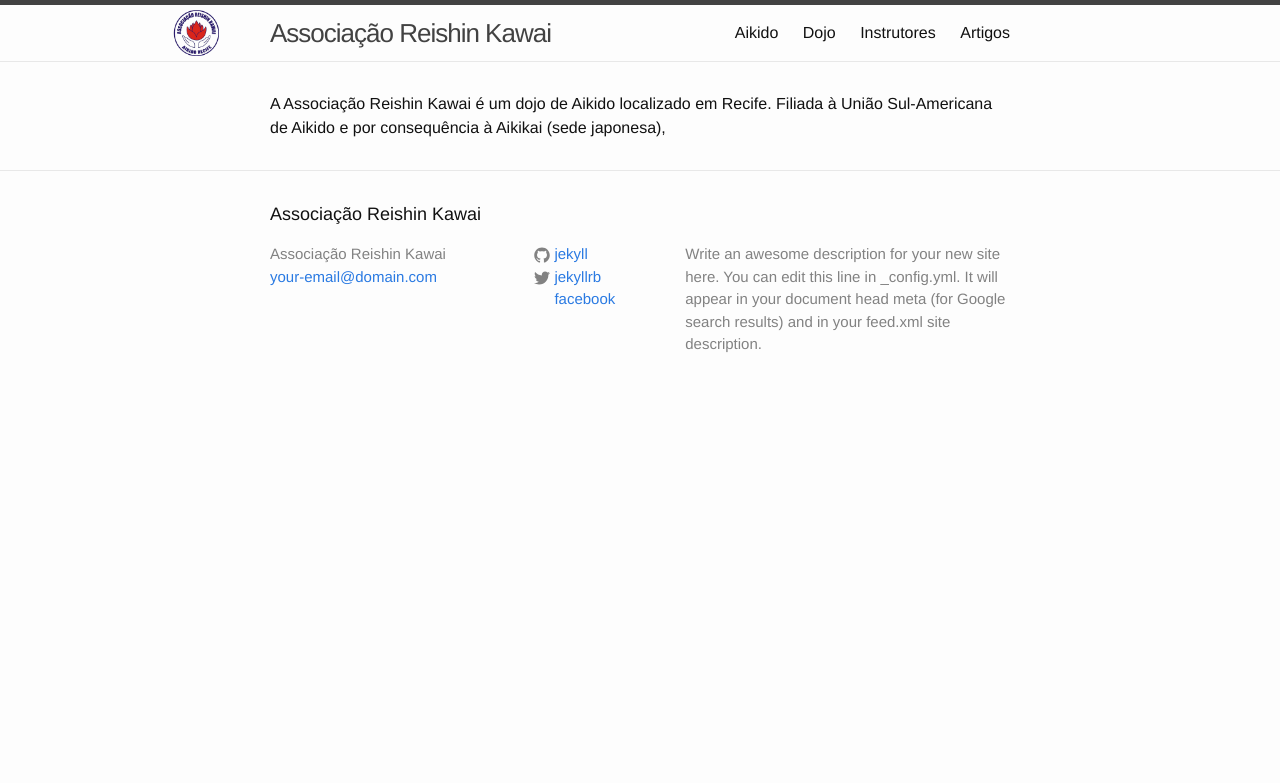
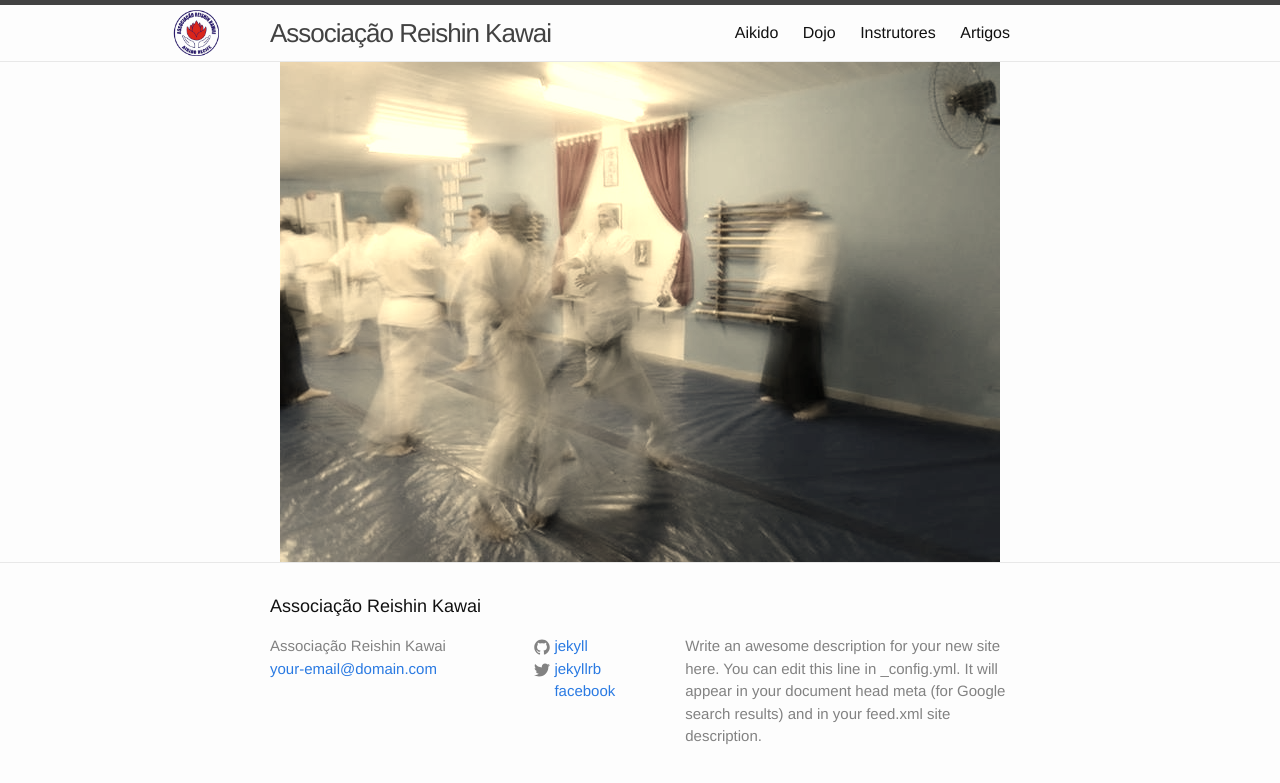
Before and after one commit to aikidorecife/aikidorecife.github.io, a Jekyll site: the page built from index.html, in a window 1280 px wide. Shown: the top 783 px of the page. Built offline with Jekyll 4.4.1, drawn with Linux system fonts in a browser that asks for light colours.

Commit message:
background on home page

```diff
--- /dev/null
+++ b/_layouts/home.html
@@ -0,0 +1,20 @@
+<!DOCTYPE html>
+<html>
+
+  {% include head.html %}
+
+  <body>
+
+    {% include header.html %}
+
+    <div id="home">
+      <div class="wrapper">
+        {{ content }}
+      </div>
+    </div>
+
+    {% include footer.html %}
+
+  </body>
+
+</html>
--- a/css/main.scss
+++ b/css/main.scss
@@ -55,6 +55,22 @@ $on-laptop:        800px;
         "syntax-highlighting"
 ;
 
+table {margin: .5em auto 1.5em auto; width: 98%;}
+
+        /* Thead */
+        thead th {padding: .5em .4em; text-align: center; background: none repeat scroll 0% 0% #E0E0E0;}
+        thead td {}
+
+        /* Tbody */
+        tbody td {padding: .5em .4em; text-align: center}
+        tbody th {}
+
+        tbody .alt td {}
+        tbody .alt th {}
+
+        /* Tfoot */
+        tfoot th {}
+        tfoot td {}
 
 
 .boxed {
@@ -71,6 +87,11 @@ $on-laptop:        800px;
 .profile {
 	width: 50%;
 	margin-bottom: 30px;
+}
+
+.justify {
+	text-align: justify;
+	//text-justify: inter-word;
 }
 
 .profile_description  {
@@ -114,6 +135,7 @@ img.profile_photo {
 
 img.profile_photo:hover {
 	-webkit-filter: none;
+	-webkit-filter: sepia(80%);
 	filter: none;
 
 }
@@ -124,6 +146,11 @@ img.profile_photo:hover {
 	filter: none;
 	border-radius: 50%;
 
+}
+
+.boxed img:hover {
+	-webkit-filter: sepia(50%);
+	filter: none;
 }
 
 img#logo {
@@ -168,10 +195,27 @@ div#instructor {
 
 #horarios h1 {text-align: center;}
 .obs {
-	font-size: 0.6em;
+	text-align: justify;
+	font-size: 0.8em;
+	padding: 0 10px;
 }
 
 #horarios table{
 	font-size: 15px;
 	width: 100%
 }
+
+#home{
+	background-image: url("../assets/home-background-2.jpg");
+	background-repeat: no-repeat;
+	background-position: center;
+	-webkit-filter: sepia(80%);
+	min-height: 500px;
+}
+
+#home-index img {
+	//-webkit-filter: grayscale(100%);
+	//filter: grayscale(100%);
+	-webkit-filter: sepia(70%);
+	//-webkit-filter: opacity(50%);
+}
--- a/index.html
+++ b/index.html
@@ -1,7 +1,10 @@
 ---
-layout: default
+layout: home
 title: Home
 permalink: /
 ---
 
-A Associação Reishin Kawai é um dojo de Aikido localizado em Recife.  Filiada à União Sul-Americana de Aikido e por consequência à Aikikai (sede japonesa),
+
+<!--<div id="home-index">
+<img src="{{ site.url }}/assets/home-background-2.jpg" alt="background"  />
+</div>-->
```
Also changed, not shown: dojo.html (+6 -2 lines), assets/home-background-1.jpg (added), assets/home-background-2.jpg (added).
